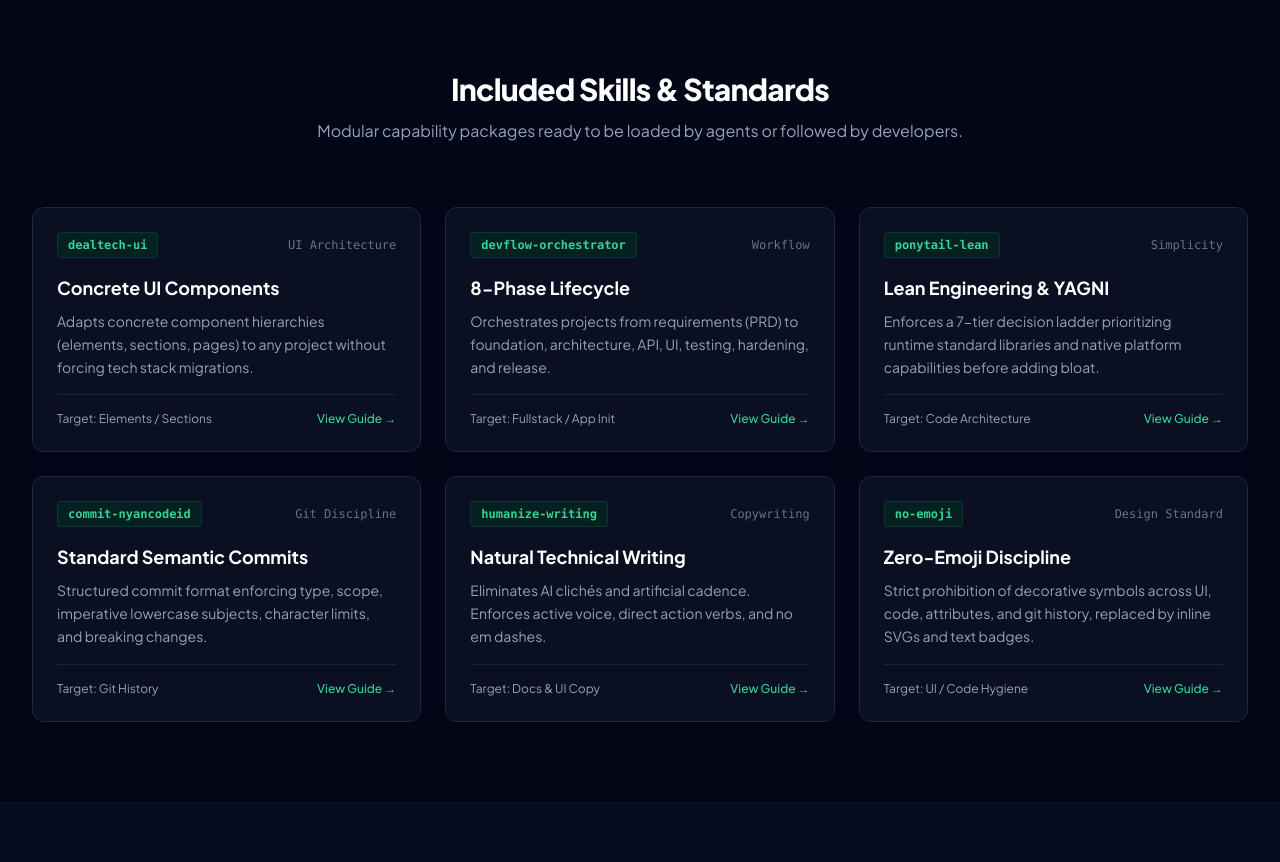
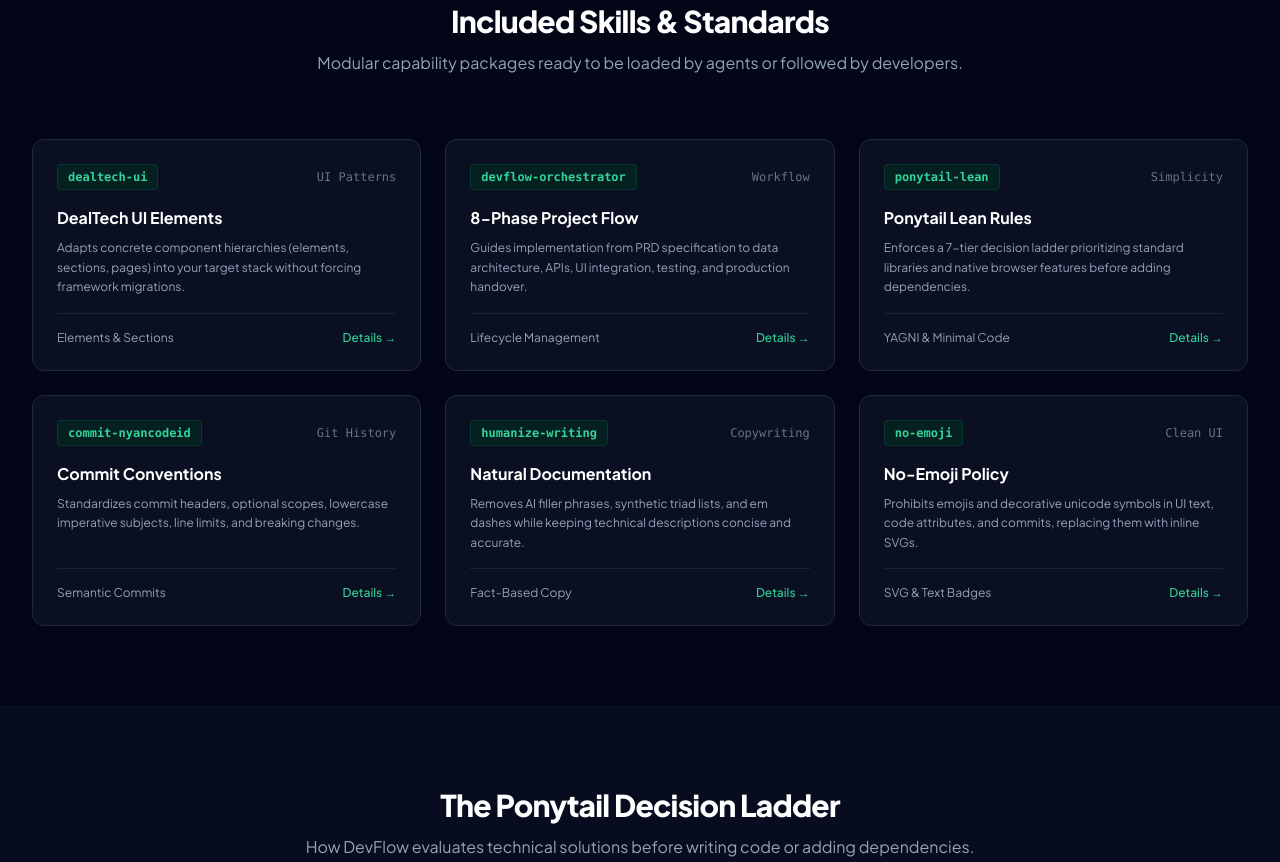
Before and after one commit to Emzyjeppp/devflow-rules, a website: page docs/index.html in a window 1280 px wide. Shown: the part 1080-1942 px from the top of the page. Drawn offline with nearby package versions, Linux system fonts and the light colour scheme.

Commit message:
style(docs): refine website copy to remove artificial buzzwords
replace generic hero badges, marketing slogans, and card titles with concise, fact-based technical descriptions.

```diff
--- a/docs/index.html
+++ b/docs/index.html
@@ -64,25 +64,25 @@
   </header>
 
   <!-- Hero Section -->
-  <section class="relative pt-20 pb-16 overflow-hidden border-b border-slate-900">
-    <div class="max-w-5xl mx-auto px-4 sm:px-6 lg:px-8 text-center">
-      <div class="inline-flex items-center space-x-2 px-3 py-1 rounded-full border border-emerald-500/30 bg-emerald-500/10 text-emerald-400 text-xs font-semibold uppercase tracking-wider mb-6">
-        <span>Production-Ready Assistant Rules</span>
+  <section class="relative pt-16 pb-14 overflow-hidden border-b border-slate-900">
+    <div class="max-w-4xl mx-auto px-4 sm:px-6 lg:px-8 text-center">
+      <div class="inline-flex items-center px-3 py-1 rounded-md border border-slate-800 bg-slate-900 text-slate-300 text-xs font-mono mb-6">
+        <span>Cursor &bull; Windsurf &bull; Claude Code &bull; Copilot &bull; Agentic Skills</span>
       </div>
-      <h1 class="text-4xl sm:text-6xl font-extrabold tracking-tight text-white max-w-4xl mx-auto leading-tight">
-        Build with precision. Keep code minimal. Automate workflows.
+      <h1 class="text-3xl sm:text-5xl font-bold tracking-tight text-white max-w-3xl mx-auto leading-tight">
+        Shared rules and skills for AI coding tools.
       </h1>
-      <p class="mt-6 text-lg sm:text-xl text-slate-400 max-w-2xl mx-auto font-normal">
-        A unified collection of engineering rules and specialized skills for Cursor, Windsurf, Claude Code, GitHub Copilot, and Agentic assistants.
+      <p class="mt-4 text-base sm:text-lg text-slate-400 max-w-2xl mx-auto font-normal">
+        Configure your editors with clean code constraints, concrete UI patterns, git commit standards, and zero-emoji policies in a single command.
       </p>
 
       <!-- Quick Command Bar -->
-      <div class="mt-10 max-w-xl mx-auto bg-slate-900/90 border border-slate-800 rounded-xl p-2 flex items-center justify-between shadow-2xl">
+      <div class="mt-8 max-w-lg mx-auto bg-slate-900 border border-slate-800 rounded-lg p-2 flex items-center justify-between shadow-lg">
         <div class="flex items-center space-x-3 px-3 overflow-x-auto text-left">
-          <span class="text-emerald-400 font-mono font-bold">$</span>
-          <span id="hero-cmd" class="text-slate-200 font-mono text-sm whitespace-nowrap">npx github:Emzyjeppp/devflow-rules init</span>
+          <span class="text-emerald-400 font-mono text-sm">$</span>
+          <span id="hero-cmd" class="text-slate-200 font-mono text-xs sm:text-sm whitespace-nowrap">npx github:Emzyjeppp/devflow-rules init</span>
         </div>
-        <button onclick="copyCommand('npx github:Emzyjeppp/devflow-rules init', this)" class="shrink-0 px-4 py-2 bg-emerald-600 hover:bg-emerald-500 text-slate-950 font-semibold text-xs rounded-lg transition flex items-center space-x-1">
+        <button onclick="copyCommand('npx github:Emzyjeppp/devflow-rules init', this)" class="shrink-0 px-3 py-1.5 bg-emerald-600 hover:bg-emerald-500 text-slate-950 font-semibold text-xs rounded transition flex items-center space-x-1">
           <span class="btn-text">Copy</span>
         </button>
       </div>
@@ -164,16 +164,16 @@
         <div>
           <div class="flex items-center justify-between mb-4">
             <span class="text-xs font-mono font-semibold text-emerald-400 bg-emerald-950/60 px-2.5 py-1 rounded border border-emerald-800/40">dealtech-ui</span>
-            <span class="text-xs text-slate-500 font-mono">UI Architecture</span>
+            <span class="text-xs text-slate-500 font-mono">UI Patterns</span>
           </div>
-          <h3 class="text-lg font-bold text-white mb-2">Concrete UI Components</h3>
-          <p class="text-sm text-slate-400 leading-relaxed mb-4">
-            Adapts concrete component hierarchies (elements, sections, pages) to any project without forcing tech stack migrations.
+          <h3 class="text-base font-bold text-white mb-2">DealTech UI Elements</h3>
+          <p class="text-xs text-slate-400 leading-relaxed mb-4">
+            Adapts concrete component hierarchies (elements, sections, pages) into your target stack without forcing framework migrations.
           </p>
         </div>
         <div class="border-t border-slate-800/80 pt-4 flex items-center justify-between text-xs text-slate-400">
-          <span>Target: Elements / Sections</span>
-          <button onclick="showSkillModal('dealtech-ui')" class="text-emerald-400 hover:text-emerald-300 font-medium">View Guide &rarr;</button>
+          <span>Elements &amp; Sections</span>
+          <button onclick="showSkillModal('dealtech-ui')" class="text-emerald-400 hover:text-emerald-300 font-medium">Details &rarr;</button>
         </div>
       </div>
 
@@ -184,14 +184,14 @@
             <span class="text-xs font-mono font-semibold text-emerald-400 bg-emerald-950/60 px-2.5 py-1 rounded border border-emerald-800/40">devflow-orchestrator</span>
             <span class="text-xs text-slate-500 font-mono">Workflow</span>
           </div>
-          <h3 class="text-lg font-bold text-white mb-2">8-Phase Lifecycle</h3>
-          <p class="text-sm text-slate-400 leading-relaxed mb-4">
-            Orchestrates projects from requirements (PRD) to foundation, architecture, API, UI, testing, hardening, and release.
+          <h3 class="text-base font-bold text-white mb-2">8-Phase Project Flow</h3>
+          <p class="text-xs text-slate-400 leading-relaxed mb-4">
+            Guides implementation from PRD specification to data architecture, APIs, UI integration, testing, and production handover.
           </p>
         </div>
         <div class="border-t border-slate-800/80 pt-4 flex items-center justify-between text-xs text-slate-400">
-          <span>Target: Fullstack / App Init</span>
-          <button onclick="showSkillModal('devflow-orchestrator')" class="text-emerald-400 hover:text-emerald-300 font-medium">View Guide &rarr;</button>
+          <span>Lifecycle Management</span>
+          <button onclick="showSkillModal('devflow-orchestrator')" class="text-emerald-400 hover:text-emerald-300 font-medium">Details &rarr;</button>
         </div>
       </div>
 
@@ -202,14 +202,14 @@
             <span class="text-xs font-mono font-semibold text-emerald-400 bg-emerald-950/60 px-2.5 py-1 rounded border border-emerald-800/40">ponytail-lean</span>
             <span class="text-xs text-slate-500 font-mono">Simplicity</span>
           </div>
-          <h3 class="text-lg font-bold text-white mb-2">Lean Engineering & YAGNI</h3>
-          <p class="text-sm text-slate-400 leading-relaxed mb-4">
-            Enforces a 7-tier decision ladder prioritizing runtime standard libraries and native platform capabilities before adding bloat.
+          <h3 class="text-base font-bold text-white mb-2">Ponytail Lean Rules</h3>
+          <p class="text-xs text-slate-400 leading-relaxed mb-4">
+            Enforces a 7-tier decision ladder prioritizing standard libraries and native browser features before adding dependencies.
           </p>
         </div>
         <div class="border-t border-slate-800/80 pt-4 flex items-center justify-between text-xs text-slate-400">
-          <span>Target: Code Architecture</span>
-          <button onclick="showSkillModal('ponytail-lean')" class="text-emerald-400 hover:text-emerald-300 font-medium">View Guide &rarr;</button>
+          <span>YAGNI &amp; Minimal Code</span>
+          <button onclick="showSkillModal('ponytail-lean')" class="text-emerald-400 hover:text-emerald-300 font-medium">Details &rarr;</button>
         </div>
       </div>
 
@@ -218,16 +218,16 @@
         <div>
           <div class="flex items-center justify-between mb-4">
             <span class="text-xs font-mono font-semibold text-emerald-400 bg-emerald-950/60 px-2.5 py-1 rounded border border-emerald-800/40">commit-nyancodeid</span>
-            <span class="text-xs text-slate-500 font-mono">Git Discipline</span>
+            <span class="text-xs text-slate-500 font-mono">Git History</span>
           </div>
-          <h3 class="text-lg font-bold text-white mb-2">Standard Semantic Commits</h3>
-          <p class="text-sm text-slate-400 leading-relaxed mb-4">
-            Structured commit format enforcing type, scope, imperative lowercase subjects, character limits, and breaking changes.
+          <h3 class="text-base font-bold text-white mb-2">Commit Conventions</h3>
+          <p class="text-xs text-slate-400 leading-relaxed mb-4">
+            Standardizes commit headers, optional scopes, lowercase imperative subjects, line limits, and breaking changes.
           </p>
         </div>
         <div class="border-t border-slate-800/80 pt-4 flex items-center justify-between text-xs text-slate-400">
-          <span>Target: Git History</span>
-          <button onclick="showSkillModal('commit-nyancodeid')" class="text-emerald-400 hover:text-emerald-300 font-medium">View Guide &rarr;</button>
+          <span>Semantic Commits</span>
+          <button onclick="showSkillModal('commit-nyancodeid')" class="text-emerald-400 hover:text-emerald-300 font-medium">Details &rarr;</button>
         </div>
       </div>
 
@@ -238,14 +238,14 @@
             <span class="text-xs font-mono font-semibold text-emerald-400 bg-emerald-950/60 px-2.5 py-1 rounded border border-emerald-800/40">humanize-writing</span>
             <span class="text-xs text-slate-500 font-mono">Copywriting</span>
           </div>
-          <h3 class="text-lg font-bold text-white mb-2">Natural Technical Writing</h3>
-          <p class="text-sm text-slate-400 leading-relaxed mb-4">
-            Eliminates AI clichés and artificial cadence. Enforces active voice, direct action verbs, and no em dashes.
+          <h3 class="text-base font-bold text-white mb-2">Natural Documentation</h3>
+          <p class="text-xs text-slate-400 leading-relaxed mb-4">
+            Removes AI filler phrases, synthetic triad lists, and em dashes while keeping technical descriptions concise and accurate.
           </p>
         </div>
         <div class="border-t border-slate-800/80 pt-4 flex items-center justify-between text-xs text-slate-400">
-          <span>Target: Docs & UI Copy</span>
-          <button onclick="showSkillModal('humanize-writing')" class="text-emerald-400 hover:text-emerald-300 font-medium">View Guide &rarr;</button>
+          <span>Fact-Based Copy</span>
+          <button onclick="showSkillModal('humanize-writing')" class="text-emerald-400 hover:text-emerald-300 font-medium">Details &rarr;</button>
         </div>
       </div>
 
@@ -254,16 +254,16 @@
         <div>
           <div class="flex items-center justify-between mb-4">
             <span class="text-xs font-mono font-semibold text-emerald-400 bg-emerald-950/60 px-2.5 py-1 rounded border border-emerald-800/40">no-emoji</span>
-            <span class="text-xs text-slate-500 font-mono">Design Standard</span>
+            <span class="text-xs text-slate-500 font-mono">Clean UI</span>
           </div>
-          <h3 class="text-lg font-bold text-white mb-2">Zero-Emoji Discipline</h3>
-          <p class="text-sm text-slate-400 leading-relaxed mb-4">
-            Strict prohibition of decorative symbols across UI, code, attributes, and git history, replaced by inline SVGs and text badges.
+          <h3 class="text-base font-bold text-white mb-2">No-Emoji Policy</h3>
+          <p class="text-xs text-slate-400 leading-relaxed mb-4">
+            Prohibits emojis and decorative unicode symbols in UI text, code attributes, and commits, replacing them with inline SVGs.
           </p>
         </div>
         <div class="border-t border-slate-800/80 pt-4 flex items-center justify-between text-xs text-slate-400">
-          <span>Target: UI / Code Hygiene</span>
-          <button onclick="showSkillModal('no-emoji')" class="text-emerald-400 hover:text-emerald-300 font-medium">View Guide &rarr;</button>
+          <span>SVG &amp; Text Badges</span>
+          <button onclick="showSkillModal('no-emoji')" class="text-emerald-400 hover:text-emerald-300 font-medium">Details &rarr;</button>
         </div>
       </div>
 
```
